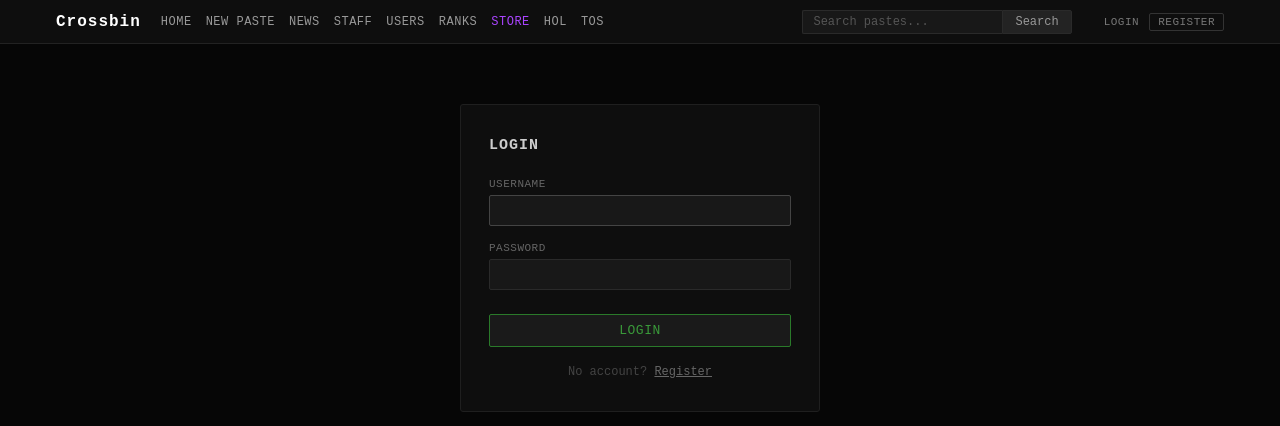
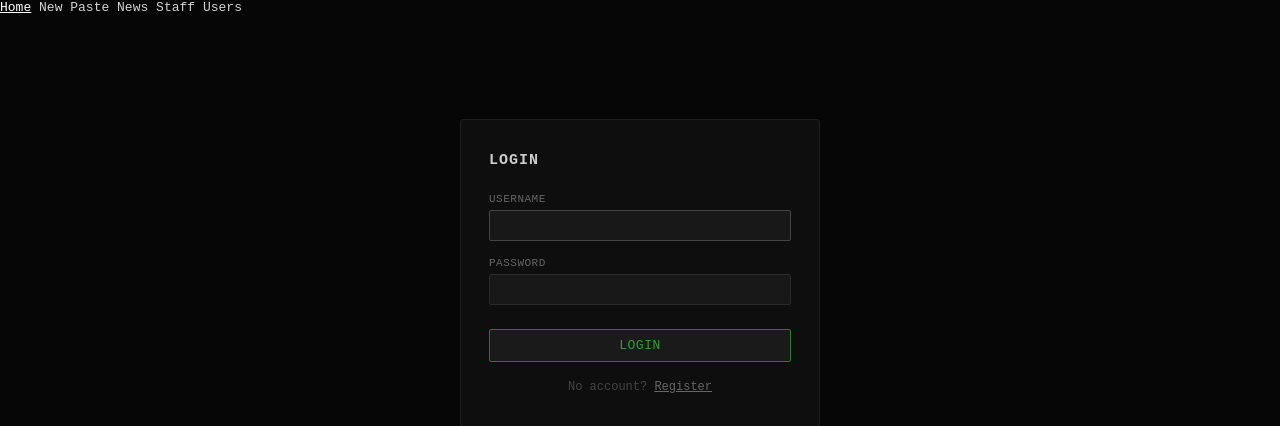
Before and after one commit to deathisvitall-prog/crossbins, a Flask app: page /login in a window 1280 px wide. Shown: the top 426 px of the page. Run offline with Flask 3, Linux system fonts and the light colour scheme; some libraries are stand-ins or nearby versions.

Commit message:
Update navbar.html

```diff
--- a/templates/navbar.html
+++ b/templates/navbar.html
@@ -1,51 +1,7 @@
-{% block top %}
-{% endblock %}
-
-<nav class="db-nav">
-    <div class="db-nav-inner">
-        <a class="db-nav-brand" href="{{ url_for('index') }}">Crossbin</a>
-
-        <div class="db-nav-links">
-            <a href="{{ url_for('index') }}">Home</a>
-            <a href="{{ url_for('new_paste') }}">New Paste</a>
-            <a href="{{ url_for('announcements') }}">News</a>
-            <a href="{{ url_for('staff_list') }}">Staff</a>
-            <a href="{{ url_for('user_list') }}">Users</a>
-            <a href="{{ url_for('ranks_page') }}">Ranks</a>
-            <a href="{{ url_for('store') }}" style="color:#aa44ff">Store</a>
-            <a href="{{ url_for('hall_of_loosers') }}">HOL</a>
-            <a href="{{ url_for('tos') }}">TOS</a>
-        </div>
-
-        <form class="db-search-form" action="{{ url_for('index') }}" method="GET">
-            <input type="text" name="q" placeholder="Search pastes..." value="{{ request.args.get('q', '') }}" autocomplete="off">
-            <button type="submit">Search</button>
-        </form>
-
-        <div class="db-nav-auth">
-            {% if current_user %}
-                <a href="{{ url_for('user_profile', username=current_user.username) }}" class="db-nav-user-link">
-                    <span class="db-nav-username" style="color:{{ current_rank_color }}">{{ current_user.username }}</span>
-                    <span class="db-nav-rank-badge" style="color:{{ current_rank_color }}; border-color:{{ current_rank_color }}">{{ current_user.rank }}</span>
-                </a>
-                <a href="{{ url_for('messages') }}" class="db-nav-auth-link db-nav-msg-link">
-                    Messages{% if unread_messages > 0 %}<span class="db-nav-msg-badge">{{ unread_messages }}</span>{% endif %}
-                </a>
-                <a href="{{ url_for('settings') }}" class="db-nav-auth-link">Settings</a>
-                {% if current_user.rank in ('admin', 'owner') %}
-                <a href="{{ url_for('dashboard') }}" class="db-nav-auth-link">Dashboard</a>
-                {% endif %}
-                {% if current_user.rank in ('moderator', 'admin', 'owner') %}
-                <a href="{{ url_for('reports') }}" class="db-nav-auth-link">Reports</a>
-                {% endif %}
-                <a href="{{ url_for('logout') }}" class="db-nav-auth-link">Logout</a>
-            {% else %}
-                <a href="{{ url_for('login') }}" class="db-nav-auth-link">Login</a>
-                <a href="{{ url_for('register') }}" class="db-nav-auth-link db-nav-auth-register">Register</a>
-            {% endif %}
-        </div>
-    </div>
+<nav>
+    <a href="{{ url_for('index') }}">Home</a>
+    <a href="{{ url_for('new_paste') }}">New Paste</a>
+    <a href="{{ url_for('announcements') }}">News</a>
+    <a href="{{ url_for('staff_list') }}">Staff</a>
+    <a href="{{ url_for('user_list') }}">Users</a>
 </nav>
-
-{% block bottom %}
-{% endblock %}
```
